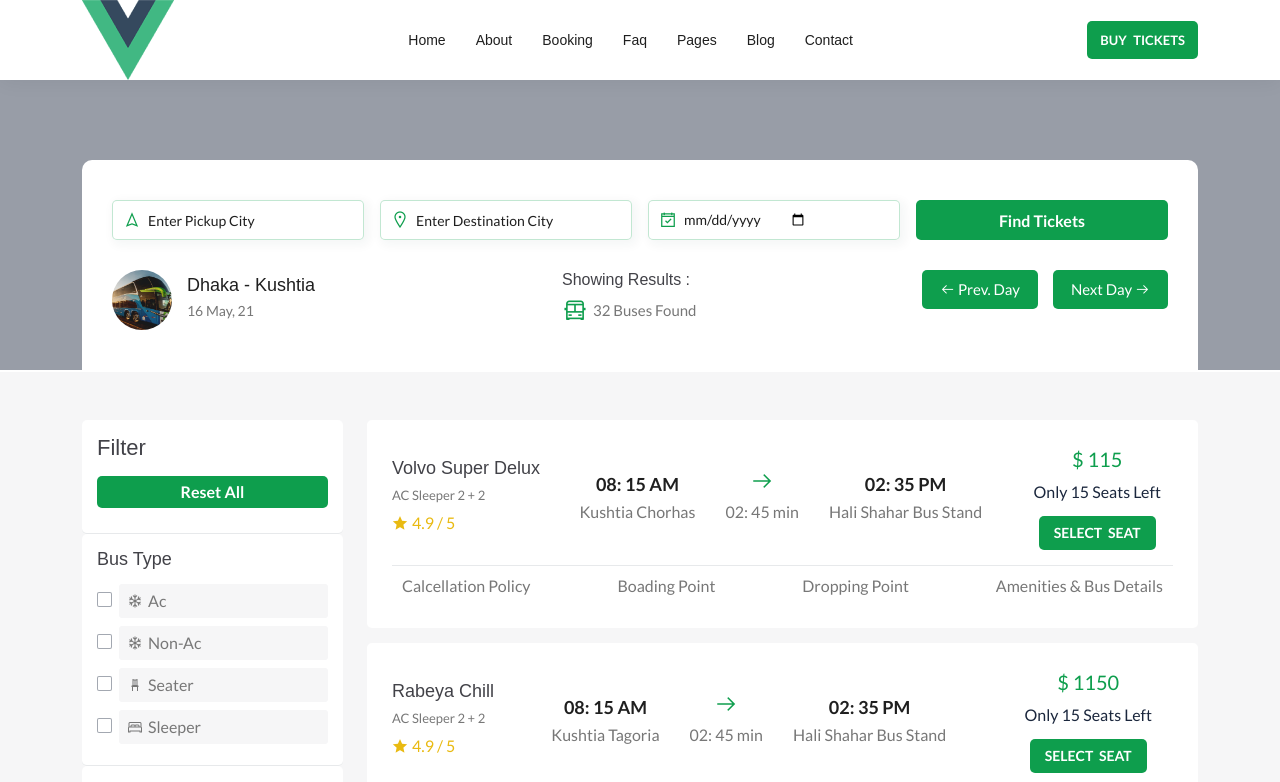
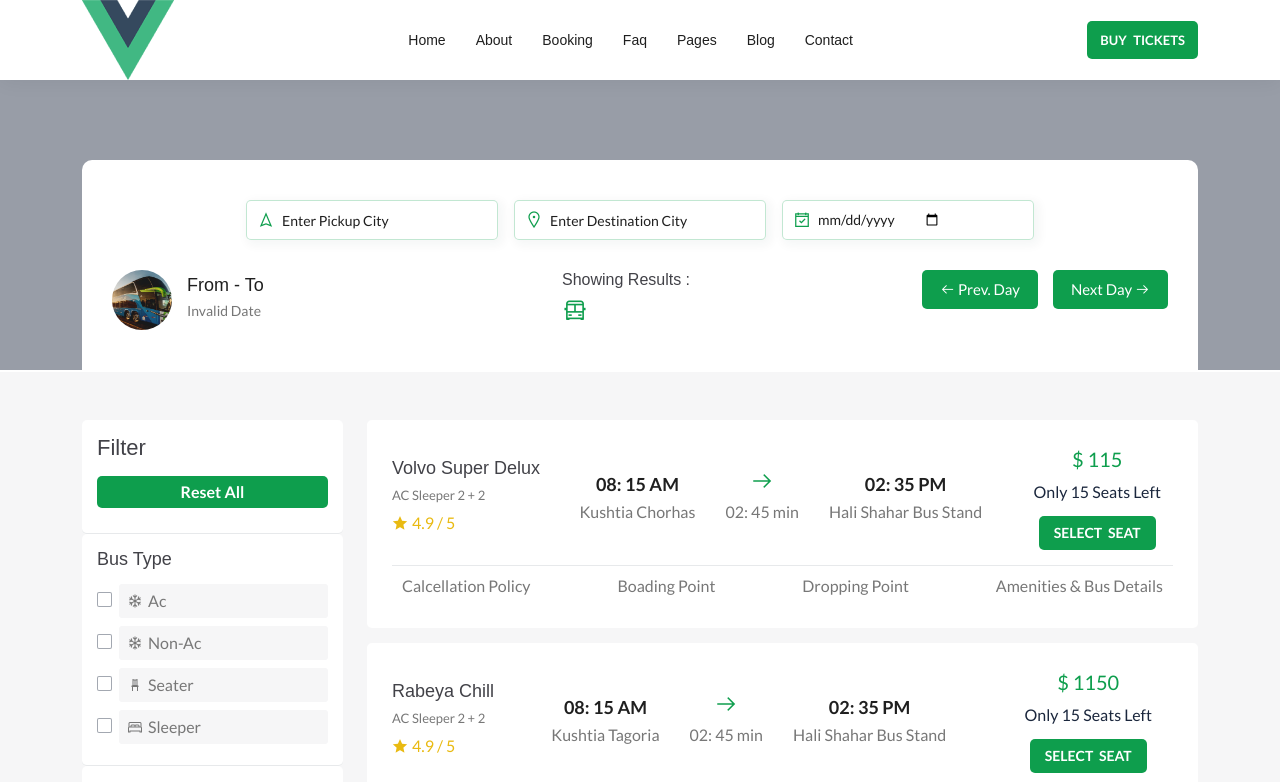
Before and after one commit to mdmunnaahmed/vue-bus-booking, a Vue app: page /bus-ticket in a window 1280 px wide. Shown: the top 782 px of the page. Built offline with nearby package versions, Linux system fonts and the light colour scheme; a web font is replaced by a local one.

Commit message:
bus search show resultn with date change --done

```diff
--- a/src/pages/TicketPage.vue
+++ b/src/pages/TicketPage.vue
@@ -5,6 +5,7 @@
       <div class="bus-search-header">
         <form
           class="ticket-form ticket-form-two row g-3 justify-content-center"
+          @submit.prevent="searchBus"
         >
           <div class="col-md-4 col-lg-3">
             <div class="form--group position-relative">
@@ -18,7 +19,7 @@
               />
               <ul v-if="showSuggestions" class="slist">
                 <li
-                  v-for="(suggestion, index) in filteredSuggestions"
+                  v-for="(suggestion, index) in uniqueItems"
                   :key="index"
                   @click="selectSuggestion(suggestion)"
                 >
@@ -27,6 +28,7 @@
               </ul>
             </div>
           </div>
+
           <div class="col-md-4 col-lg-3">
             <div class="form--group position-relative">
               <i class="las la-map-marker"></i>
@@ -39,7 +41,7 @@
               />
               <ul v-if="showSuggestions2" class="slist">
                 <li
-                  v-for="(suggestion, index) in filteredSuggestions2"
+                  v-for="(suggestion, index) in uniqueItems2"
                   :key="index"
                   @click="selectSuggestion2(suggestion)"
                 >
@@ -55,13 +57,8 @@
                 type="date"
                 id="start-date"
                 class="form--control"
-                placeholder="Departure Date"
+                v-model="searchDate"
               />
-            </div>
-          </div>
-          <div class="col-md-6 col-lg-3">
-            <div class="form--group">
-              <button>Find Tickets</button>
             </div>
           </div>
         </form>
@@ -72,8 +69,13 @@
                 <img src="../assets/thumb/bus.jpg" alt="bg" />
               </div>
               <div class="content">
-                <h5 class="title">Dhaka - Kushtia</h5>
-                <span class="date">16 May, 21</span>
+                <h5 class="title">
+                  {{ PickCity ? PickCity : "From" }} -
+                  {{ DropCity ? DropCity : "To" }}
+                </h5>
+                <span class="date">{{
+                  formattedDate ? formattedDate : "Date"
+                }}</span>
               </div>
             </div>
           </div>
@@ -84,17 +86,19 @@
                 <div class="icon">
                   <i class="las la-bus"></i>
                 </div>
-                <span class="result-info">32 Buses Found</span>
+                <span v-if="filteredTickets" class="result-info"
+                  >{{ filteredTickets.length }} Buses Found</span
+                >
               </div>
             </div>
           </div>
           <div class="col-md-5 col-lg-4 col-xl-3">
             <div class="route-date-changer">
               <div class="button-wrapper">
-                <button type="button" class="date-btn">
+                <button type="button" class="date-btn" @click="prevDay">
                   <i class="las la-arrow-left"></i> Prev. Day
                 </button>
-                <button type="button" class="date-btn">
+                <button type="button" class="date-btn" @click="nextDay">
                   Next Day <i class="las la-arrow-right"></i>
                 </button>
               </div>
@@ -260,7 +264,9 @@
           <div class="ticket-wrapper">
             <div
               class="ticket-item"
-              v-for="(ticket, index) in tickets"
+              v-for="(ticket, index) in filteredTickets
+                ? filteredTickets
+                : tickets"
               :key="index"
             >
               <div class="ticket-item-inner">
@@ -695,20 +701,24 @@
 export default {
   data() {
     return {
+      // On Page Conditional
       isSelected: false,
       isSeatVisible: "",
       overSelected: false,
-      PickCity: "",
-      DropCity: "",
+
+      // Show Data On Page
       selectedSeats: [],
       bookedTickets: [[]],
-      boadingPoint: 1,
-      droppingPoint: 1,
+
+      // Suggestions Data
       suggestionsArray: [],
       suggestionsArray2: [],
       showSuggestions: false,
       showSuggestions2: false,
 
+      // Send Next Page Data
+      boadingPoint: 1,
+      droppingPoint: 1,
       date: "",
       from: "",
       to: "",
@@ -719,9 +729,42 @@ export default {
       droppingTime: "",
       boadingTime: "",
       fare: "",
+
+      // Get Search Input
+      PickCity: "",
+      DropCity: "",
+      searchDate: "",
     };
   },
   computed: {
+    formatDate() {
+      const dateParts = this.searchDate.split("-");
+      const day = parseInt(dateParts[2]);
+      const year = parseInt(dateParts[0]);
+      const month = parseInt(dateParts[1]);
+
+      return `${month}-${day}-${year}`;
+    },
+    formattedDate() {
+      const dateParts = this.searchDate.split("-");
+      const year = parseInt(dateParts[0]);
+      const month = parseInt(dateParts[1]) - 1;
+      const day = parseInt(dateParts[2]);
+
+      const date = new Date(year, month, day);
+
+      const options = { year: "numeric", month: "long", day: "numeric" };
+      const formatted = date.toLocaleDateString("en-US", options);
+
+      return `${formatted}`;
+    },
+    uniqueItems() {
+      return [...new Set(this.filteredSuggestions)];
+    },
+    uniqueItems2() {
+      return [...new Set(this.filteredSuggestions2)];
+    },
+
     filteredSuggestions() {
       return this.suggestionsArray.filter((suggestion) =>
         suggestion.toLowerCase().includes(this.PickCity.toLowerCase())
@@ -736,6 +779,21 @@ export default {
     tickets() {
       return this.$store.getters["ticket/tickets"];
     },
+    filteredTickets() {
+      if (this.PickCity == "" || this.DropCity == "" || this.formatDate == "") {
+        return;
+      } else {
+        return this.tickets.filter(
+          (ticket) =>
+            ticket.to.toLowerCase().includes(this.DropCity.toLowerCase()) &&
+            ticket.from.toLowerCase().includes(this.PickCity.toLowerCase()) &&
+            ticket.date.includes(this.formatDate)
+        );
+      }
+    },
+    seachBusLength() {
+      return this.filteredTickets.length;
+    },
     selectedSeat() {
       return this.selectedSeats;
     },
@@ -744,6 +802,24 @@ export default {
     },
   },
   methods: {
+    nextDay() {
+      const dateParts = this.searchDate.split("-");
+      const day = parseInt(dateParts[2]);
+      let day2 = day + 1;
+      const year = parseInt(dateParts[0]);
+      const month = parseInt(dateParts[1]);
+
+      this.searchDate = `${year}-${month}-${day2}`;
+    },
+    prevDay() {
+      const dateParts = this.searchDate.split("-");
+      const day = parseInt(dateParts[2]);
+      let day2 = day - 1;
+      const year = parseInt(dateParts[0]);
+      const month = parseInt(dateParts[1]);
+
+      this.searchDate = `${year}-${month}-${day2}`;
+    },
     navigateToNextPage() {
       const dataToSend = {
         seats: this.selectedSeats,
@@ -824,8 +900,8 @@ export default {
     getBuses() {
       const tickets = this.$store.getters["ticket/tickets"];
       for (let i = 0; i < tickets.length; i++) {
-        this.suggestionsArray.push(tickets[i].bus);
-        this.suggestionsArray2.push(tickets[i].bus);
+        this.suggestionsArray.push(tickets[i].from);
+        this.suggestionsArray2.push(tickets[i].to);
       }
     },
   },
@@ -850,12 +926,12 @@ export default {
 }
 
 .slist li {
-  padding: 8px;
+  padding: 6px 10px;
   cursor: pointer;
 }
 
 .slist li:hover {
-  background-color: #f0f0f0;
+  background-color: #f2f2f2;
 }
 
 .custom--checkbox label {
--- a/src/store/modules/ticket/index.js
+++ b/src/store/modules/ticket/index.js
@@ -18,7 +18,7 @@ export default {
           duration: '02: 45 min',
           pTime: '02: 35 PM',
           fare: '115',
-          from: 'Kushtia',
+          from: 'Jineidah',
           to: 'Chittagong',
           seats: [
             {
@@ -109,7 +109,7 @@ export default {
         },
         {
           id: 2,
-          date: '12-15-2023',
+          date: '8-14-2023',
           bus: 'Rabeya Chill',
           type: 'AC Sleeper 2 + 2',
           rating: '4.9',
@@ -118,7 +118,7 @@ export default {
           pTime: '02: 35 PM',
           fare: '1150',
           from: 'Kushtia',
-          to: 'Chittagong',
+          to: 'Rajbari',
           seats: [
             {
               available: '15',
@@ -208,7 +208,7 @@ export default {
         },
         {
           id: 2,
-          date: '12-15-2023',
+          date: '8-15-2023',
           bus: 'Pangku Bus',
           type: 'AC Sleeper 2 + 2',
           rating: '4.9',
@@ -216,8 +216,8 @@ export default {
           duration: '02: 45 min',
           pTime: '02: 35 PM',
           fare: '1150',
-          from: 'Kushtia',
-          to: 'Chittagong',
+          from: 'Dhaka',
+          to: 'Manikgong',
           seats: [
             {
               available: '15',
```
